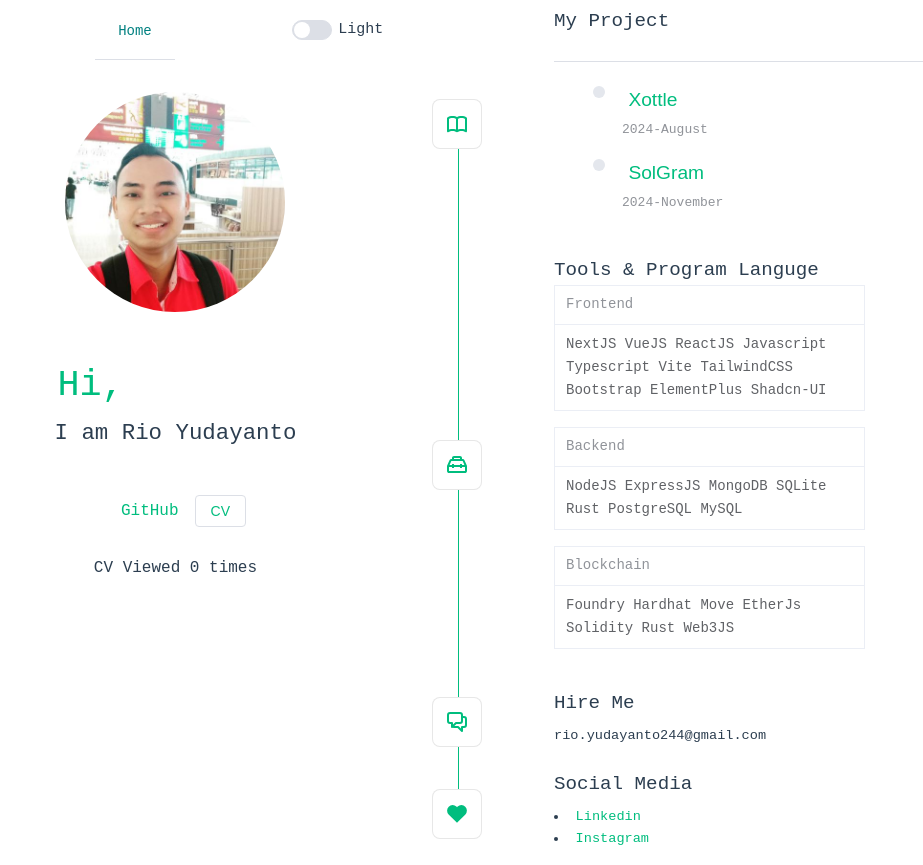
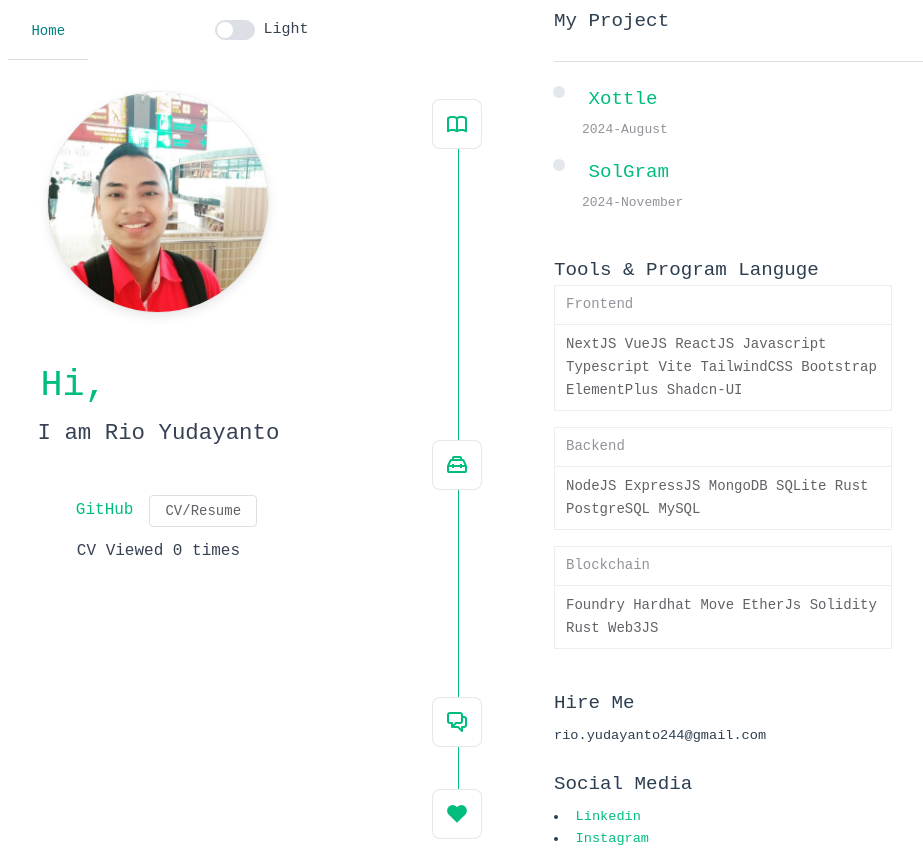
Before and after one commit to rioyuda02/my-portfolios, a Vue app: page / in a window 1280 px wide. Shown: the whole page, without its empty margins (182-1105 px from the left). Built offline with nearby package versions, Linux system fonts and the light colour scheme.

Commit message:
update themes

```diff
--- a/components.d.ts
+++ b/components.d.ts
@@ -16,6 +16,7 @@ declare module 'vue' {
     ElDivider: typeof import('element-plus/es')['ElDivider']
     ElMenu: typeof import('element-plus/es')['ElMenu']
     ElMenuItem: typeof import('element-plus/es')['ElMenuItem']
+    ElSwitch: typeof import('element-plus/es')['ElSwitch']
     ElTable: typeof import('element-plus/es')['ElTable']
     ElTableColumn: typeof import('element-plus/es')['ElTableColumn']
     ElTimeline: typeof import('element-plus/es')['ElTimeline']
--- a/index.html
+++ b/index.html
@@ -1,12 +1,12 @@
 <!doctype html>
-<html lang="en">
+<html lang="en" class="dark">
   <head>
     <meta charset="UTF-8" />
     <link rel="icon" type="image/svg+xml" href="/vite.svg" />
     <meta name="viewport" content="width=device-width, initial-scale=1.0" />
     <title>Portfolios</title>
   </head>
-  <body>
+  <body >
     <div id="app"></div>
     <script type="module" src="/src/main.ts"></script>
   </body>
--- a/package.json
+++ b/package.json
@@ -9,10 +9,10 @@
     "preview": "vite preview"
   },
   "dependencies": {
-    "@tailwindcss/vite": "^4.0.9",
+    "@tailwindcss/vite": "^4.0.10",
     "@vueuse/core": "^12.7.0",
     "element-plus": "^2.9.5",
-    "tailwindcss": "^4.0.9",
+    "tailwindcss": "^4.0.10",
     "vue": "^3.5.13",
     "vue-router": "^4.5.0"
   },
--- a/src/App.vue
+++ b/src/App.vue
@@ -1,22 +1,36 @@
 <script setup lang="ts">
 import { RouterLink, RouterView } from 'vue-router'
+import { watch } from 'vue'
 import MainProfile from './components/MainProfile.vue'
 import OpenCV from './components/OpenCV.vue'
 import CountingCV from './components/CountingCV.vue'
 import Navbar from './components/Navbar.vue'
+import { useTheme } from './composables/useTheme'
+
+const {isDark } = useTheme()
+
+watch(isDark, (dark) => {
+  document.documentElement.style.setProperty('--el-color-primary', dark? '#409EFF' : '#1890FF')
+}, {immediate: true})
 </script>
 
 <template>
   <header>
+    <div class="flex items-center flex-col text-gray-700 dark:text-white">
     <Navbar/>
     <img alt="i-profile" class="i-profile" src="./assets/i-profile.png" />
     <div class="wrapper">
       <MainProfile msg="Hi," />
-      <nav class="flex w-full">
-        <RouterLink to="/github">GitHub</RouterLink>
-        <OpenCV />
-        <CountingCV />
+      <nav class="flex items-center flex-col gap-3">
+        <div class="flex items-center">
+          <RouterLink to="/github">GitHub</RouterLink>
+          <OpenCV />
+        </div>
+        <div class="flex items-center">
+          <CountingCV />
+        </div>
       </nav>
+    </div>
     </div>
   </header>
 
--- a/src/assets/main.css
+++ b/src/assets/main.css
@@ -1,4 +1,40 @@
 @import './base.css';
+@import 'tailwindcss';
+
+@custom-variant dark (&:where(.dark, .dark *));
+
+
+/* DARK THEME  */
+.dark body{
+  background-color: #1a1a1a;
+  color: #f5f5f5;
+}
+
+.dark .el-switch {
+  --el-switch-on-color: var(--color-text-link-1);
+}
+
+.dark .el-button{
+  background-color: transparent!important;
+  color: var(--color-text-link-1);
+}
+.dark h3{
+  color: var(--vt-c-white-soft)!important;
+}
+.dark .i-profile{
+  border:2px solid rgb();
+  box-shadow:
+  0 0px 14px teal,
+  0 0 0 1px rgba(64, 223, 6, 0.05);
+  overflow: hidden;
+  transition: all 0.3s ease;
+}
+
+/* End */
+
+.el-menu, .el-button {
+  background-color: transparent!important;
+}
 
 #app {
   max-width: 1280px;
@@ -28,6 +64,11 @@ header {
   border-radius: 50%;
   display: block;
   margin: 2rem;
+  box-shadow:
+  0 4px 12px rgba(0, 0, 0, 0.1),
+  0 0 0 1px rgba(0, 0, 0, 0.05);
+  overflow: hidden;
+  transition: all 0.3s ease;
 }
 
 nav {
@@ -35,7 +76,7 @@ nav {
   font-size: 18px;
   font-weight: 400;
   text-align: center;
-  margin-top: 2rem;
+  margin: 2rem 0;
 }
 
 nav a.router-link-exact-active {
--- a/src/components/CountingCV.vue
+++ b/src/components/CountingCV.vue
@@ -5,9 +5,7 @@ const { count } = Counter()
 </script>
 
 <template>
-  <div style="margin-top: 2rem;">
-    <p style="font-size: medium;">
+    <p class="text-base">
       <span>CV Viewed {{ count }} times</span>
     </p>
-  </div>
 </template>
--- a/src/components/MyPorject-Item.vue
+++ b/src/components/MyPorject-Item.vue
@@ -32,6 +32,10 @@
   width: 32px;
   height: 32px;
   color: var(--color-text-link-1);
+}
+.dark #icons{
+  border-color: gainsboro;
+  background-color: transparent;
 }
 
 h3 {
--- a/src/components/Navbar.vue
+++ b/src/components/Navbar.vue
@@ -1,54 +1,32 @@
 <script lang="ts" setup>
     import { ref } from 'vue';
-    import { useDark } from '@vueuse/core';
-    import { ElSwitch } from 'element-plus';
     import { RouterLink } from 'vue-router';
+    import { useTheme } from '../composables/useTheme';
 
-    const isDark = useDark()
+    const {isDark} = useTheme()
     const activeIndex = ref('1')
     const handleSelect = (key:string, keyPath: string[]) => {console.info(key, keyPath)}
 </script>
 
 <template>
-    <div id="top">
-        <div class="navBar">
+    <div class="flex w-75 justify-center items-center">
+        <div class="flex">
             <el-menu :default-active="activeIndex" :ellipsis="false"
                 class="el-menu-demo flex w-full"
                 mode="horizontal" active-text-color="Teal"
                 @select="handleSelect">
-                <RouterLink to="/">
-                    <el-menu-item index="1">Home</el-menu-item>
+                <RouterLink to="/" >
+                    <el-menu-item class="border-transparent dark:bg-none" index="1">Home</el-menu-item>
                 </RouterLink>
-
-
             </el-menu>
         </div>
-        <div class="btn_tm">
-            <ElSwitch v-model="isDark" />
-            <span style="margin-left: 0.4rem;">{{ isDark ? 'Dark' : 'Light' }}</span>
+        <div class="flex gap-2 items-center justify-end w-full">
+            <el-switch v-model="isDark"
+                active-color="#409EFF"
+                inactive-color="#DCDFE6"
+                class="flex"
+            />
+            <span class="flex dark:text-gray-200">{{ isDark ? 'Dark' : 'Light' }}</span>
         </div>
     </div>
-
 </template>
-
-<style scoped>
-    #top{
-        display: flex;
-        width: 100%;
-        height: auto;
-    }
-    .navBar{
-        display: flex;
-        width: 100%;
-        height: auto;
-        justify-content: center;
-        align-items: center;
-    }
-
-    .btn_tm{
-        width: 20%;
-        display: flex;
-        justify-content: center;
-        align-items: center;
-    }
-</style>
--- a/src/components/OpenCV.vue
+++ b/src/components/OpenCV.vue
@@ -111,7 +111,7 @@ const Pop_Show = () => {
 </script>
 
 <template>
-  <el-button plain @click="Pop_Show" style="color: var(--color-text-link-1)"> CV </el-button>
+  <el-button plain @click="Pop_Show" class=" dark:bg-none"> CV/Resume </el-button>
 
   <el-dialog v-model="dialogVisible" tittle="Curriculum Vitae" width="fit-content" draggable>
     <span> Thank you for your interest in my CV</span>
--- /dev/null
+++ b/src/composables/useTheme.ts
@@ -0,0 +1,31 @@
+import {ref, watch, onMounted} from 'vue'
+
+export function useTheme() {
+    const isDark = ref(false)
+    onMounted(() => {
+        localStorage.getItem('theme') === 'dark' ||
+        (!localStorage.getItem('theme') && window.matchMedia('(prefers-color-scheme: dark)').matches)
+
+        applyTheme(isDark.value)
+    })
+
+    const applyTheme = (dark:any) => {
+        if(dark) {
+            document.documentElement.classList.add('dark')
+            localStorage.setItem('theme', 'light')
+        } else {
+            document.documentElement.classList.remove('dark')
+            localStorage.setItem('theme', 'light')
+        }
+    }
+
+    const toggleTheme = () => {
+        isDark.value = !isDark.value
+        applyTheme(isDark.value)
+    }
+
+    watch(isDark, (newVal) => {
+        applyTheme(newVal)
+    })
+    return {isDark, toggleTheme}
+}
--- a/src/router/index.ts
+++ b/src/router/index.ts
@@ -24,7 +24,7 @@ const router = createRouter({
 })
 
 router.beforeEach((to, from, next) => {
-  const externalRoute = to.path.substring(1)
+  const externalRoute = to.path.substring(0)
 
   if (externalLinks[externalRoute] || externalLinks[from.path]) {
     window.open(externalLinks[externalRoute], '_blank')
--- /dev/null
+++ b/tailwind.config.js
@@ -0,0 +1,11 @@
+module.exports = {
+    darkMode: 'class',
+    content: [
+        "./index.html",
+        "./src/**/*.{vue,js,ts,jsx,tsx}",
+    ],
+    theme: {
+        extend: {},
+    },
+    plugins: [],
+}
```
Also changed, not shown: 1 other file (tests, documents, lock files or other folders).
